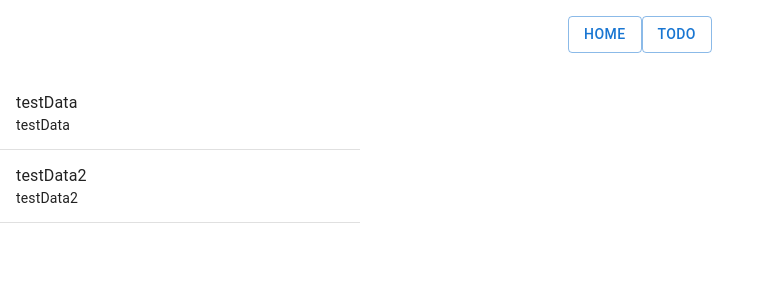
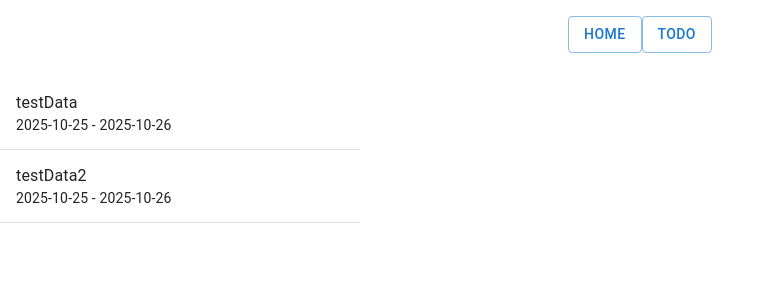
Before and after one commit to Ryusei-M-G/google-calendar-todo, a React (Vite) app in the folder client/: page /todo in a window 1280 px wide. Shown: the top 300 px of the page, without its empty margins (0-775 px from the left). Built offline with nearby package versions, Linux system fonts and the light colour scheme; some icons are missing.

Commit message:
date追加

```diff
--- a/client/src/components/todo.tsx
+++ b/client/src/components/todo.tsx
@@ -1,4 +1,4 @@
-import {useState,Fragment} from 'react';
+import { useState, Fragment } from 'react';
 import List from '@mui/material/List';
 import ListItem from '@mui/material/ListItem';
 import Divider from '@mui/material/Divider';
@@ -12,17 +12,21 @@ import IconButton from '@mui/material/IconButton';
 const mockData = [
   {
     id: 1,
-    summary: 'testData'
+    summary: 'testData',
+    startDate: '2025-10-25',
+    endDate: '2025-10-26',
   },
   {
     id: 2,
-    summary: 'testData2'
+    summary: 'testData2',
+    startDate: '2025-10-25',
+    endDate: '2025-10-26',
   }
 ]
 export default function Todo() {
   const [todoData,] = useState(mockData);
   return (
-    <List sx={{ width: '100%', maxWidth: 360, bgcolor: 'background.paper',textAlign:'center' }}>
+    <List sx={{ width: '100%', maxWidth: 360, bgcolor: 'background.paper', textAlign: 'center' }}>
       {todoData.map((e) => {
         return (
           <Fragment key={e.id}>
@@ -36,7 +40,9 @@ export default function Todo() {
                       variant="body2"
                       sx={{ color: 'text.primary', display: 'inline' }}
                     >
-                      {e.summary}
+                      {e.startDate}
+                      {' - '}
+                      {e.endDate}
                     </Typography>
                   </Fragment>
                 }
```
